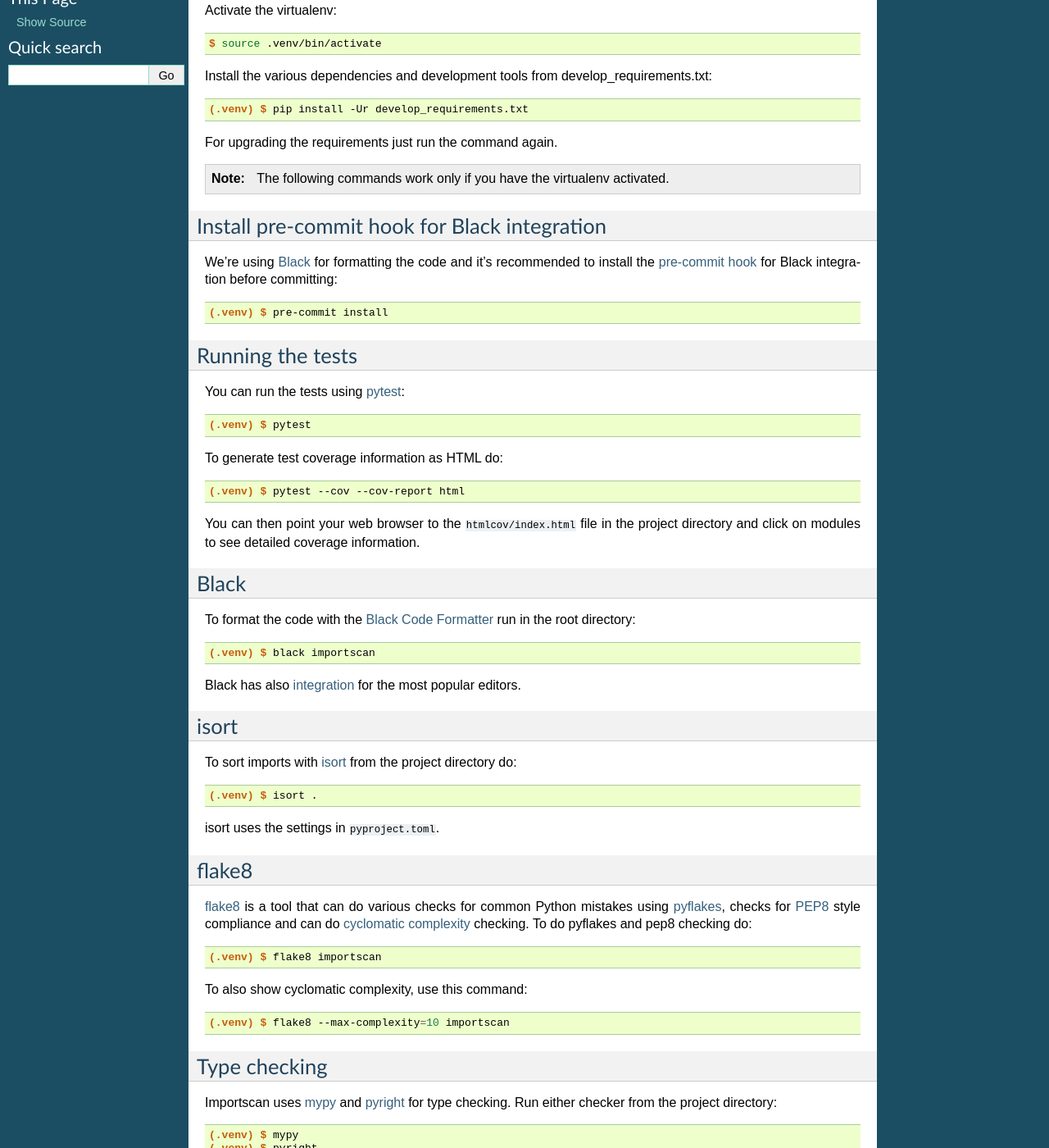
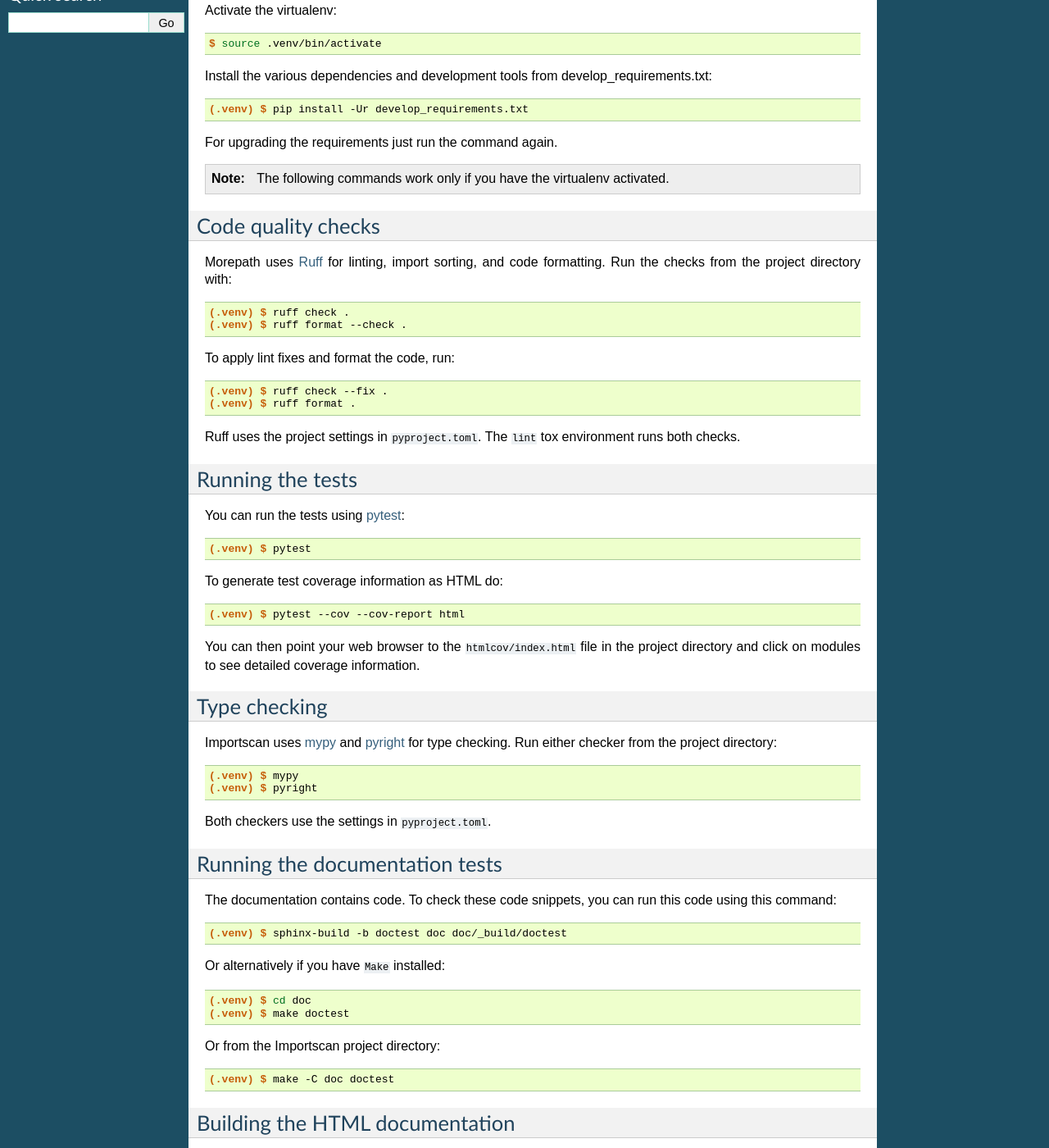
Before and after one commit to morepath/importscan, a Sphinx documentation site: the page built from doc/developing.rst, in a window 1280 px wide and 1400 px high, scrolled down 445 px. Shown: the whole window at 82% size. Built offline with Sphinx 7.4.7, drawn with Linux system fonts in a browser that asks for light colours; some of the changed text lies outside the part shown.

Commit message:
chore: replace flake8, black, isort, pyupgrade and pre-commit with ruff

```diff
--- a/develop_requirements.txt
+++ b/develop_requirements.txt
@@ -1,6 +1,5 @@
 # development
 -e '.[test,coverage,lint,docs,mypy,pyright]'
-pre-commit
 tox >= 4
 
 # releaser
--- a/doc/developing.rst
+++ b/doc/developing.rst
@@ -38,15 +38,24 @@
 
 .. _github: https://docs.github.com/en/authentication/connecting-to-github-with-ssh
 
-Install pre-commit hook for Black integration
----------------------------------------------
+Code quality checks
+-------------------
 
-We're using Black_ for formatting the code and it's recommended to
-install the `pre-commit hook`_ for Black integration before committing::
+Morepath uses Ruff_ for linting, import sorting, and code formatting. Run
+the checks from the project directory with::
 
-  (.venv) $ pre-commit install
+  (.venv) $ ruff check .
+  (.venv) $ ruff format --check .
 
-.. _`pre-commit hook`: https://black.readthedocs.io/en/stable/integrations/source_version_control.html
+To apply lint fixes and format the code, run::
+
+  (.venv) $ ruff check --fix .
+  (.venv) $ ruff format .
+
+Ruff uses the project settings in ``pyproject.toml``. The ``lint`` tox
+environment runs both checks.
+
+.. _Ruff: https://docs.astral.sh/ruff/
 
 Running the tests
 -----------------
@@ -64,48 +73,6 @@
 information.
 
 .. _`pytest`: https://pytest.org
-
-Black
------
-
-To format the code with the `Black Code Formatter`_ run in the root directory::
-
-  (.venv) $ black importscan
-
-Black has also integration_ for the most popular editors.
-
-.. _`Black Code Formatter`: https://black.readthedocs.io
-.. _integration: https://black.readthedocs.io/en/stable/editor_integration.html
-
-isort
------
-
-To sort imports with isort_ from the project directory do::
-
-  (.venv) $ isort .
-
-isort uses the settings in ``pyproject.toml``.
-
-.. _isort: https://pycqa.github.io/isort/
-
-flake8
-------
-
-flake8_ is a tool that can do various checks for common Python
-mistakes using pyflakes_, checks for PEP8_ style compliance and
-can do `cyclomatic complexity`_ checking. To do pyflakes and pep8
-checking do::
-
-  (.venv) $ flake8 importscan
-
-To also show cyclomatic complexity, use this command::
-
-  (.venv) $ flake8 --max-complexity=10 importscan
-
-.. _flake8: https://pypi.org/project/flake8
-.. _pyflakes: https://pypi.org/project/pyflakes
-.. _pep8: https://peps.python.org/pep-0008
-.. _`cyclomatic complexity`: https://en.wikipedia.org/wiki/Cyclomatic_complexity
 
 Type checking
 -------------
```
Also changed, not shown: pyproject.toml (+11 -43 lines), .pre-commit-config.yaml (deleted).
